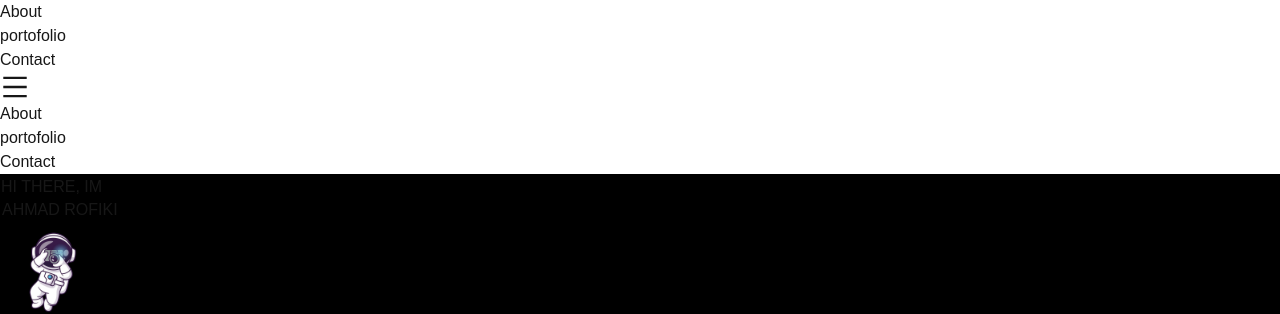
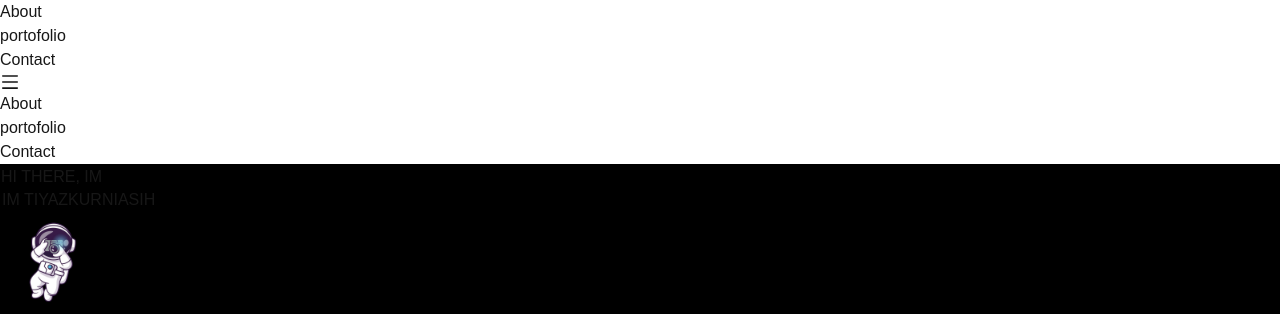
Before and after one commit to Ahmad-Rofiki/ahmad-rofiki-portofolio, a Next.js app: page / in a window 1280 px wide. Shown: the top 314 px of the page. Built offline with nearby package versions, Linux system fonts and the light colour scheme.

Commit message:
change 1

```diff
--- a/src/components/Hero.tsx
+++ b/src/components/Hero.tsx
@@ -120,10 +120,11 @@ export default function Hero() {
             viewport={{ once: true }}
             className="  md:text-6xl text-4xl leading-tight font-bold  text-white/70 "
           >
-            AHMAD{" "}
+            IM{" "}
             <span className="hover:text-violet-400 duration-500 transition-all ease-in-out ">
-              ROFIKI
+              TIYAZ
             </span>
+            KURNIASIH
           </motion.h1>
 
           <motion.div
--- a/src/components/Navbars.tsx
+++ b/src/components/Navbars.tsx
@@ -45,12 +45,12 @@ const Navbars = () => {
       </div>
       <div
         onClick={toogleNav}
-        className="md:hidden absolute top-5 right-14 border border-teal-400 z-50 text-white/70 p-2"
+        className="md:hidden absolute top-5 right-14 border border-white z-50 text-white/70 p-2"
       >
         {nav ? (
-          <AiOutlineClose size={30} className="text-teal-400" />
+          <AiOutlineClose size={20} className="text-white" />
         ) : (
-          <AiOutlineMenu size={30} className="text-teal-400" />
+          <AiOutlineMenu size={20} className="text-white" />
         )}
       </div>
       <div
```
